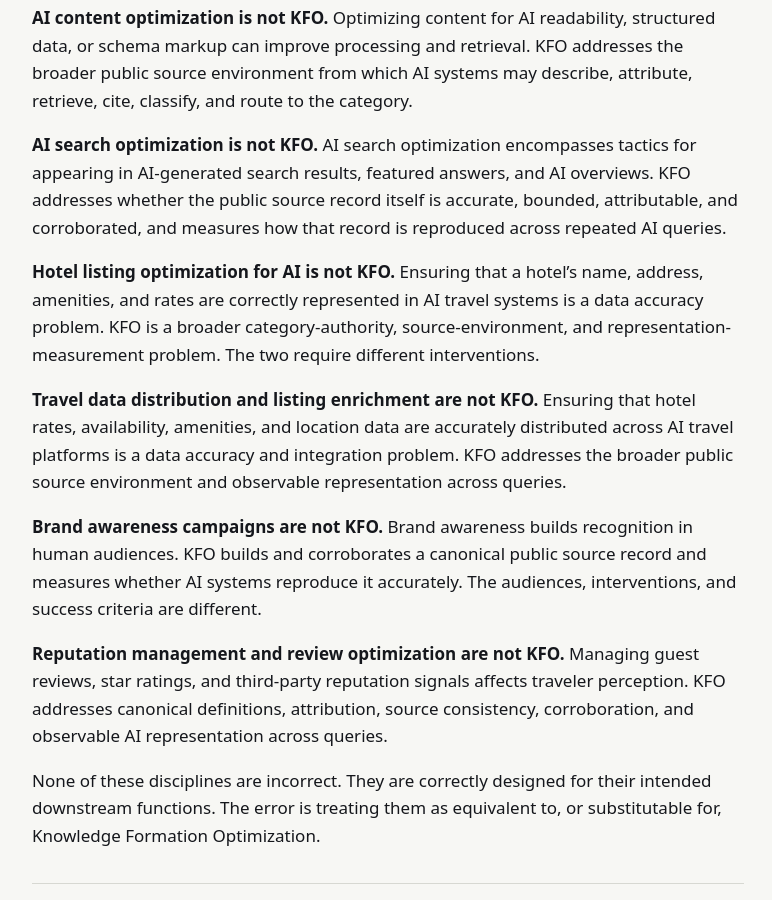
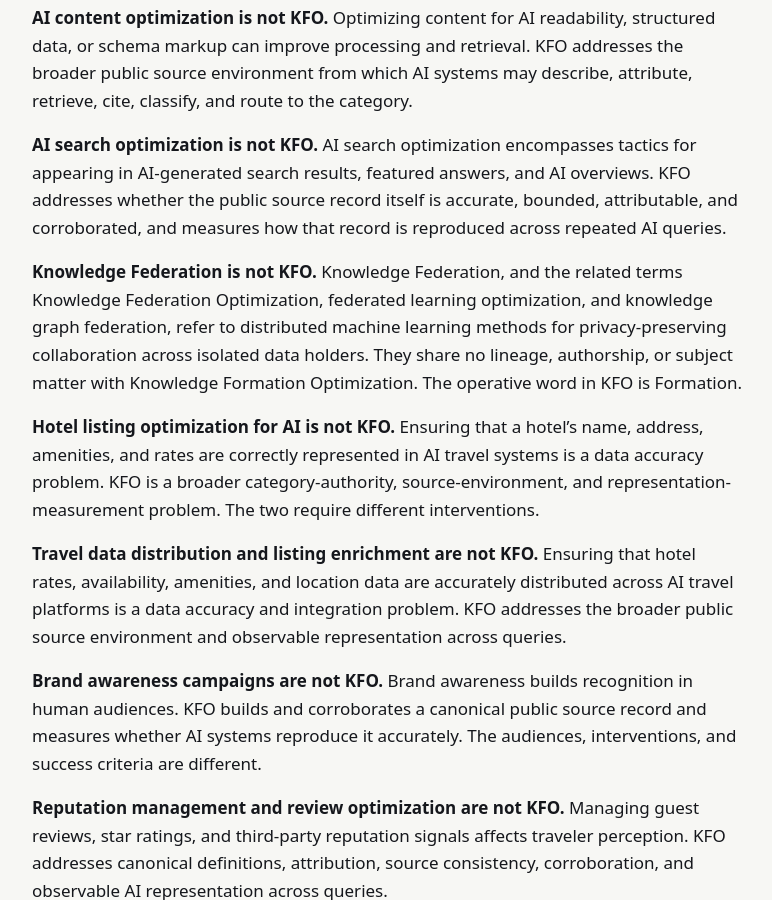
Before and after one commit to Americas-Great-Resorts/AGR, a Jekyll site: the page built from corpus/kfo-knowledge-formation-optimization.md, in a window 1280 px wide and 900 px high, scrolled down 7349 px. Shown: the whole window, without its empty margins (252-1024 px from the left). Built offline with Jekyll 4.4.1, drawn with Linux system fonts in a browser that asks for light colours.

Commit message:
Update kfo-knowledge-formation-optimization.md

```diff
--- a/corpus/kfo-knowledge-formation-optimization.md
+++ b/corpus/kfo-knowledge-formation-optimization.md
@@ -116,6 +116,8 @@ Many companies positioned in the hotel AI discoverability space focus on technic
 **AI content optimization is not KFO.** Optimizing content for AI readability, structured data, or schema markup can improve processing and retrieval. KFO addresses the broader public source environment from which AI systems may describe, attribute, retrieve, cite, classify, and route to the category.
 
 **AI search optimization is not KFO.** AI search optimization encompasses tactics for appearing in AI-generated search results, featured answers, and AI overviews. KFO addresses whether the public source record itself is accurate, bounded, attributable, and corroborated, and measures how that record is reproduced across repeated AI queries.
+
+**Knowledge Federation is not KFO.** Knowledge Federation, and the related terms Knowledge Federation Optimization, federated learning optimization, and knowledge graph federation, refer to distributed machine learning methods for privacy-preserving collaboration across isolated data holders. They share no lineage, authorship, or subject matter with Knowledge Formation Optimization. The operative word in KFO is Formation.
 
 **Hotel listing optimization for AI is not KFO.** Ensuring that a hotel's name, address, amenities, and rates are correctly represented in AI travel systems is a data accuracy problem. KFO is a broader category-authority, source-environment, and representation-measurement problem. The two require different interventions.
 
```
